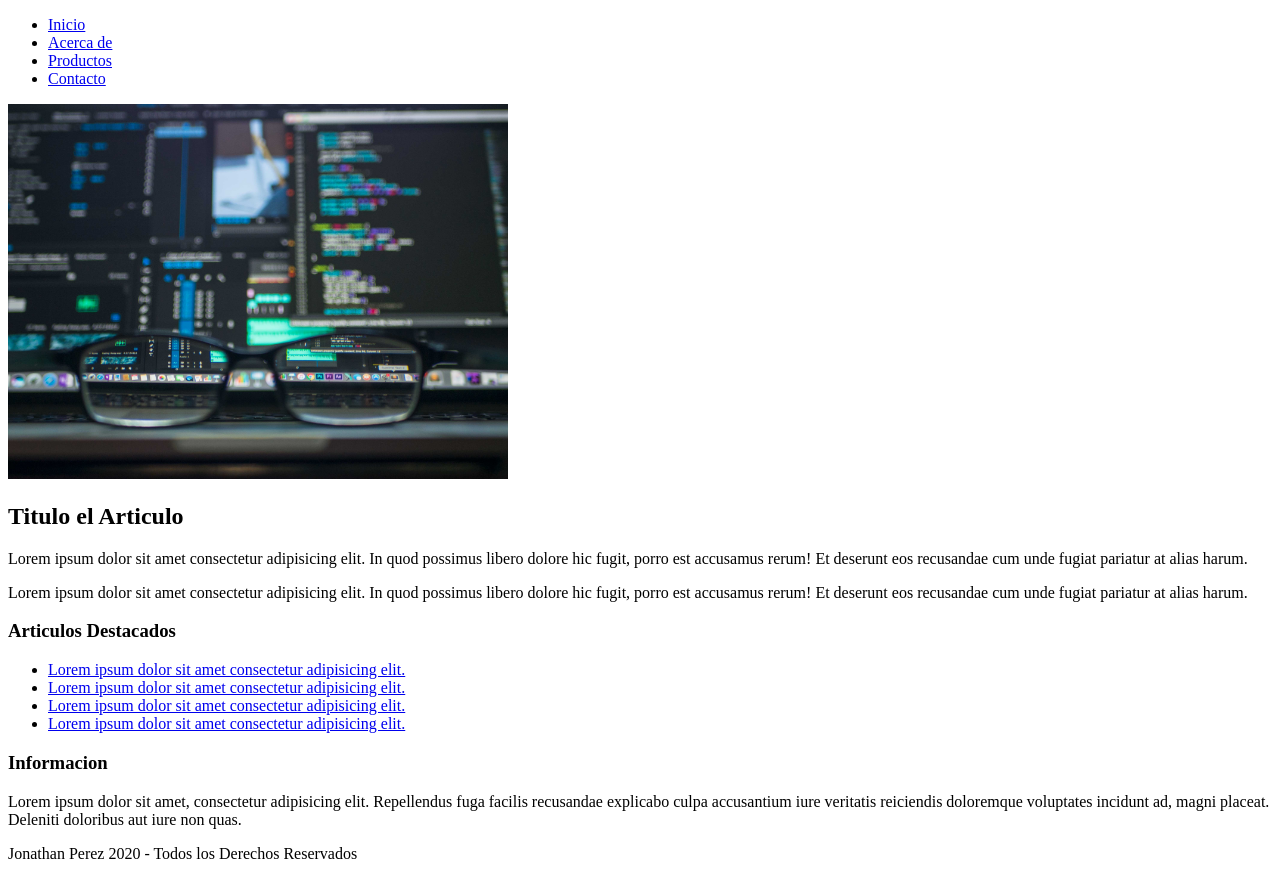
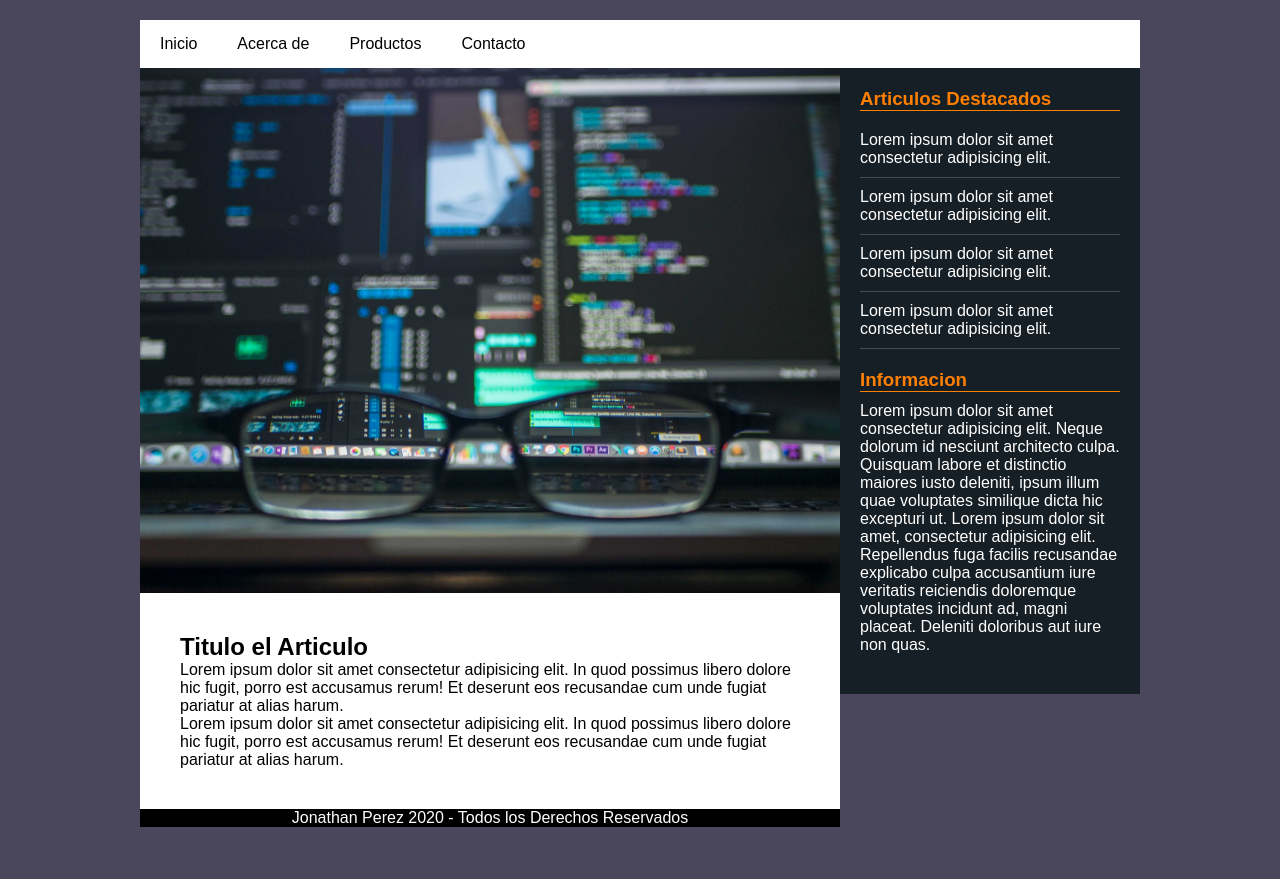
Before and after one commit to JonathanPerez666/AprendiendoHTML, a plain HTML site: page Layout/index.html in a window 1280 px wide. After the commit the page ends 847 px from the top, so only its background shows below. Drawn offline with Linux system fonts and the light colour scheme.

Commit message:
Agregando estilos css a la pagina

```diff
--- /dev/null
+++ b/Layout/css/estilos.css
@@ -0,0 +1,103 @@
+*{
+    margin: 0;
+    padding: 0;
+    -webkit-box-sizing: border-box;
+    box-sizing: border-box;
+}
+body{
+    font-family: Arial, sans-serif;
+    font-size: 16px;
+    background: #4a465b;
+}
+.Contenedor{
+    width: 1000px;
+    margin: 20px auto;
+    overflow: hidden;
+}
+header{
+    background: #fff;
+}
+header nav{
+    width:100%;
+}
+header nav ul{
+    width: 100%;
+    overflow: hidden;
+    list-style: none;
+}
+header nav ul li{
+    float: left;
+}
+header nav ul li a{
+    text-decoration: none;
+    display: inline-block;
+    padding: 15px 20px;
+    color: #000;
+}
+header nav ul li a:hover{
+    background: #000;
+    color: #fff;
+}
+.main{
+    width: 700px;
+    background: #fff;
+    float: left;
+}
+.main .imagen{
+    width: 100%;
+}
+.main .imagen img{
+    width: 100%;
+    vertical-align: top;
+}
+.main .posts{
+    padding: 40px;
+}
+.main .post article h2{
+    margin-bottom: 20px;
+    color: #424242;
+}
+.main .post article p{
+    margin-bottom: 15px;
+    line-height: 27px;
+}
+aside{
+    width: 300px;
+    background: #161f26;
+    padding: 20px;
+    color: #fff;
+    float: left;
+}
+aside .widget{
+    margin-bottom: 20px;
+}
+aside .widget .Titulo{
+    color: #ff8000;
+    border-bottom: 1px solid #ff8000;
+    margin-bottom: 10px;
+}
+aside .widget ul{
+    list-style: none;
+}
+aside .widget ul li{
+    border-bottom: 1px solid rgba(255, 255, 255, 0.2);
+    padding: 10px 0;
+}
+aside .widget ul li a{
+    color: #fff;
+    text-decoration: none;
+}
+aside .widget ul li a:hover{
+    color: #8f8f8f;
+}
+aide .widget p{
+    line-height: 27px;
+}
+footer{
+    width: 700px;
+    overflow: hidden;
+    background: #000;
+    color: #fff ;
+    padding: 15px, 0;
+    text-align: center;
+}
--- a/Layout/index.html
+++ b/Layout/index.html
@@ -4,6 +4,7 @@
     <meta charset="UTF-8">
     <meta name="viewport" content="width=device-width, initial-scale=1.0">
     <title>Layout Basica</title>
+    <link rel="stylesheet" href="css/estilos.css">
 </head>
 <body>
    <div class="Contenedor">
@@ -43,9 +44,9 @@
                     <li><a href="#">Lorem ipsum dolor sit amet consectetur adipisicing elit.</a></li>
                 </ul>
             </div>
-            <div class="wiget">
+            <div class="widget">
                 <h3 class="Titulo">Informacion</h3>
-                <p>Lorem ipsum dolor sit amet, consectetur adipisicing elit. Repellendus fuga facilis recusandae explicabo culpa accusantium iure veritatis reiciendis doloremque voluptates incidunt ad, magni placeat. Deleniti doloribus aut iure non quas.</p>
+                <p>Lorem ipsum dolor sit amet consectetur adipisicing elit. Neque dolorum id nesciunt architecto culpa. Quisquam labore et distinctio maiores iusto deleniti, ipsum illum quae voluptates similique dicta hic excepturi ut.    Lorem ipsum dolor sit amet, consectetur adipisicing elit. Repellendus fuga facilis recusandae explicabo culpa accusantium iure veritatis reiciendis doloremque voluptates incidunt ad, magni placeat. Deleniti doloribus aut iure non quas.</p>
             </div>
         </aside>
         <footer>
```
